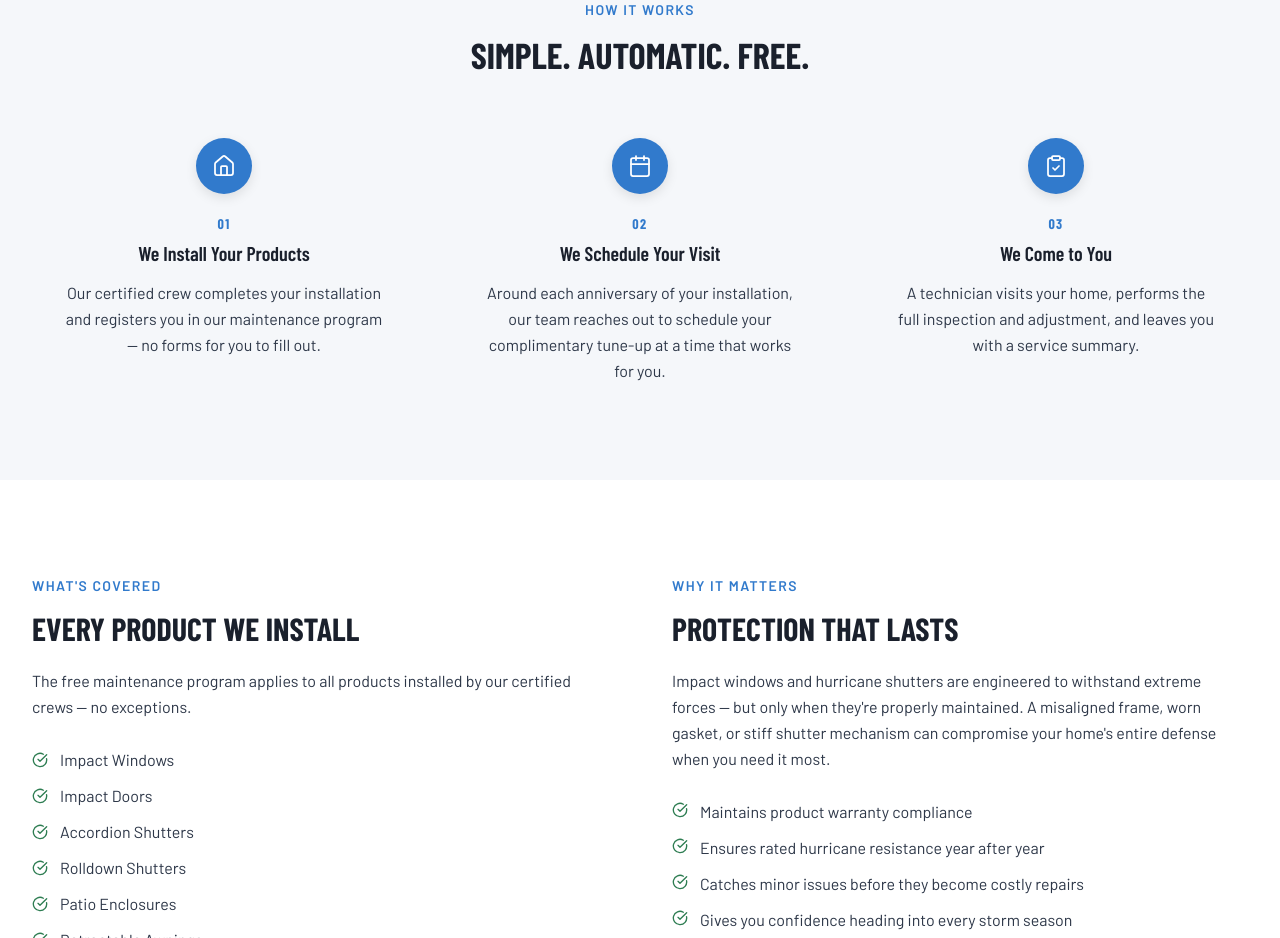
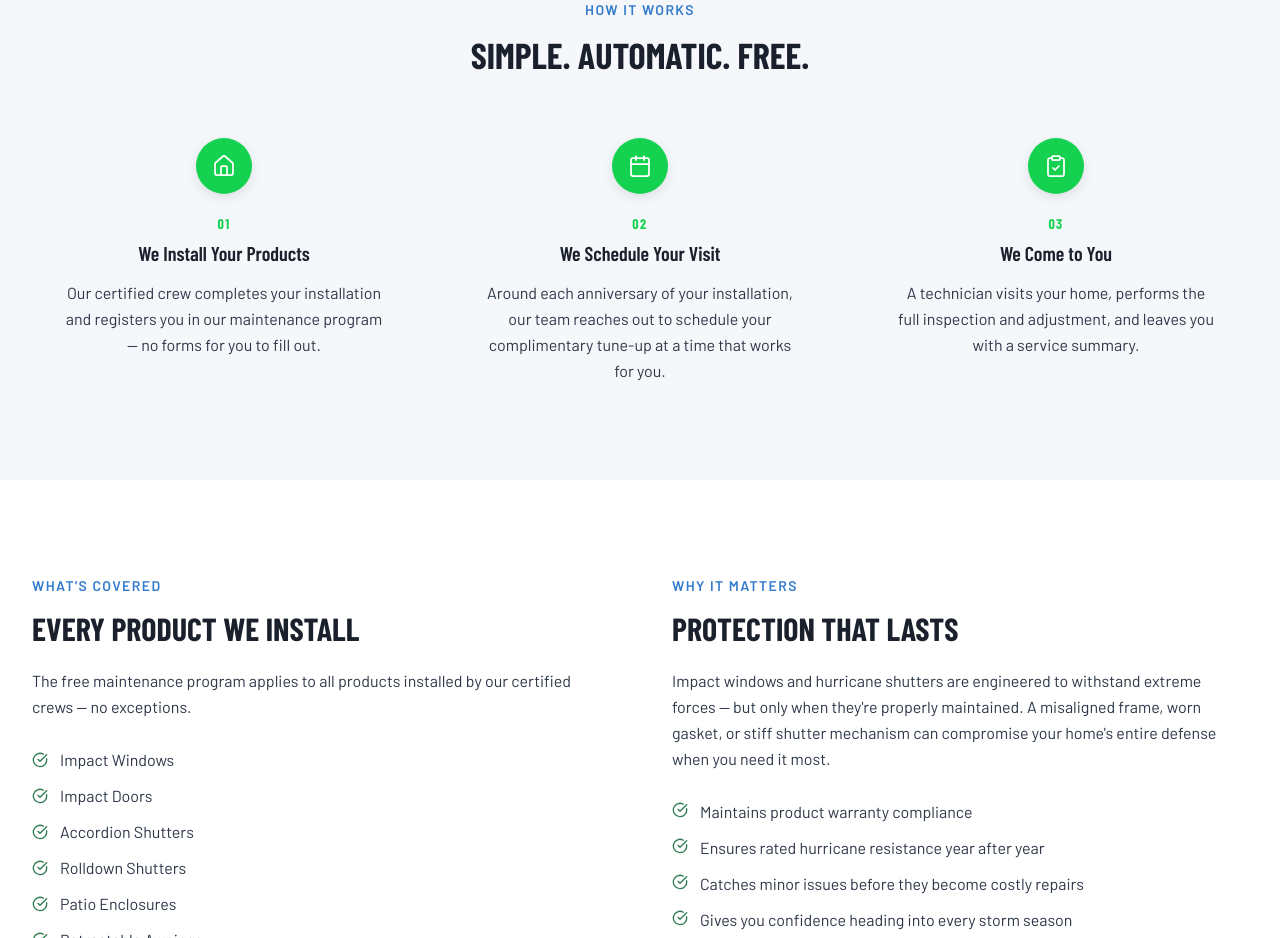
Before and after one commit to orlandott/otg-website, a Next.js app: page /free-maintenance in a window 1280 px wide. Shown: the part 1360-2298 px from the top of the page. Built offline with nearby package versions, Linux system fonts and the light colour scheme.

Commit message:
feat(free-maintenance): use brighter green for how-it-works icons and step headings

```diff
--- a/src/app/free-maintenance/page.tsx
+++ b/src/app/free-maintenance/page.tsx
@@ -129,10 +129,10 @@ export default function FreeMaintenancePage() {
                   className="text-center flex flex-col items-center"
                   {...fadeUp(i * 0.1)}
                 >
-                  <div className="w-14 h-14 rounded-full bg-blue flex items-center justify-center mb-5 shadow-md">
+                  <div className="w-14 h-14 rounded-full flex items-center justify-center mb-5 shadow-md" style={{ backgroundColor: "rgb(20, 210, 80)" }}>
                     <Icon className="w-6 h-6 text-white" strokeWidth={1.75} />
                   </div>
-                  <div className="font-heading font-bold text-blue text-sm uppercase tracking-[0.1em] mb-1">{step.step}</div>
+                  <div className="font-heading font-bold text-sm uppercase tracking-[0.1em] mb-1" style={{ color: "rgb(20, 210, 80)" }}>{step.step}</div>
                   <h3 className="font-heading font-semibold text-navy text-[20px] mb-3">{step.title}</h3>
                   <p className="font-body text-charcoal text-base leading-relaxed max-w-xs">{step.body}</p>
                 </motion.div>
```
